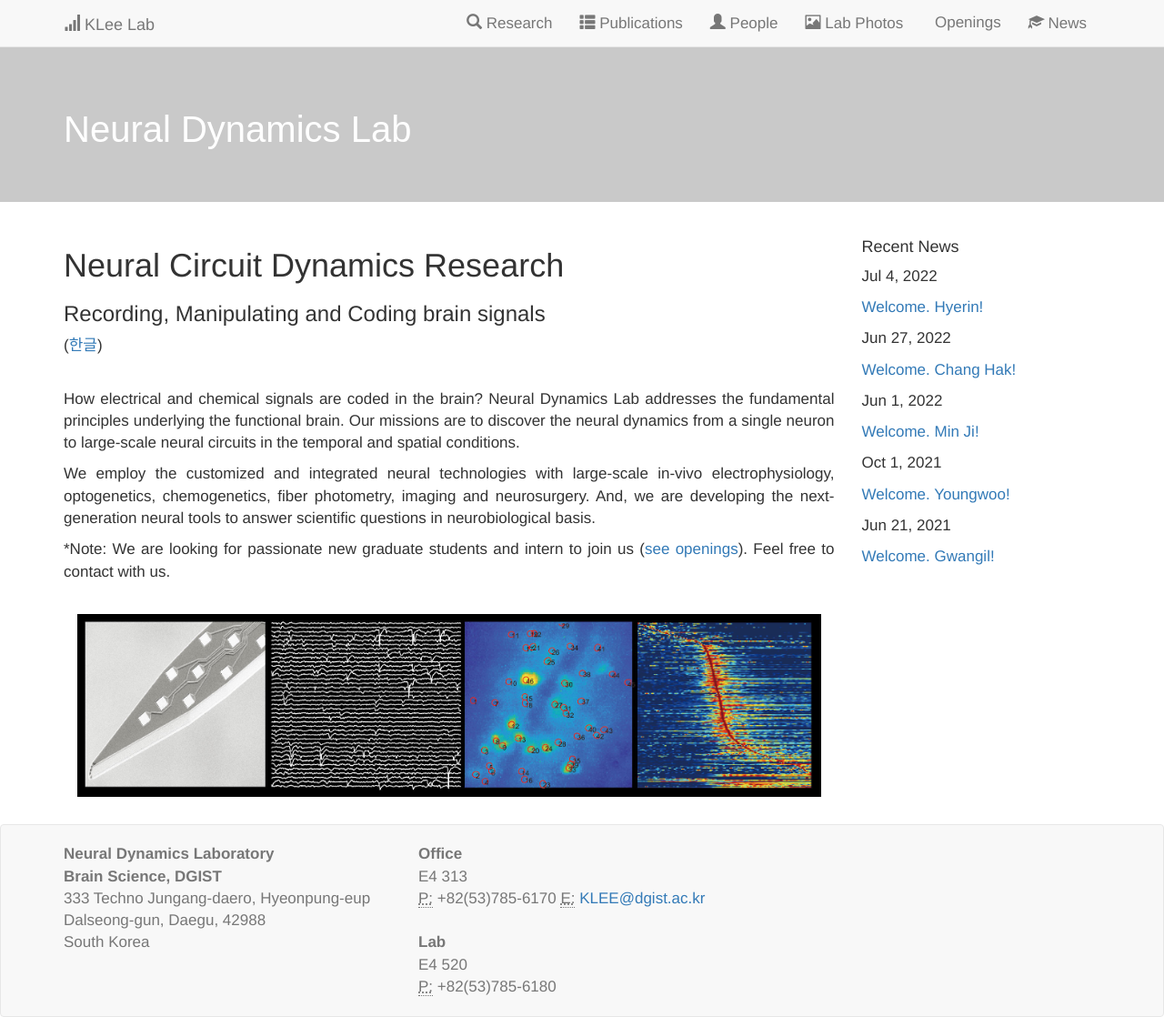
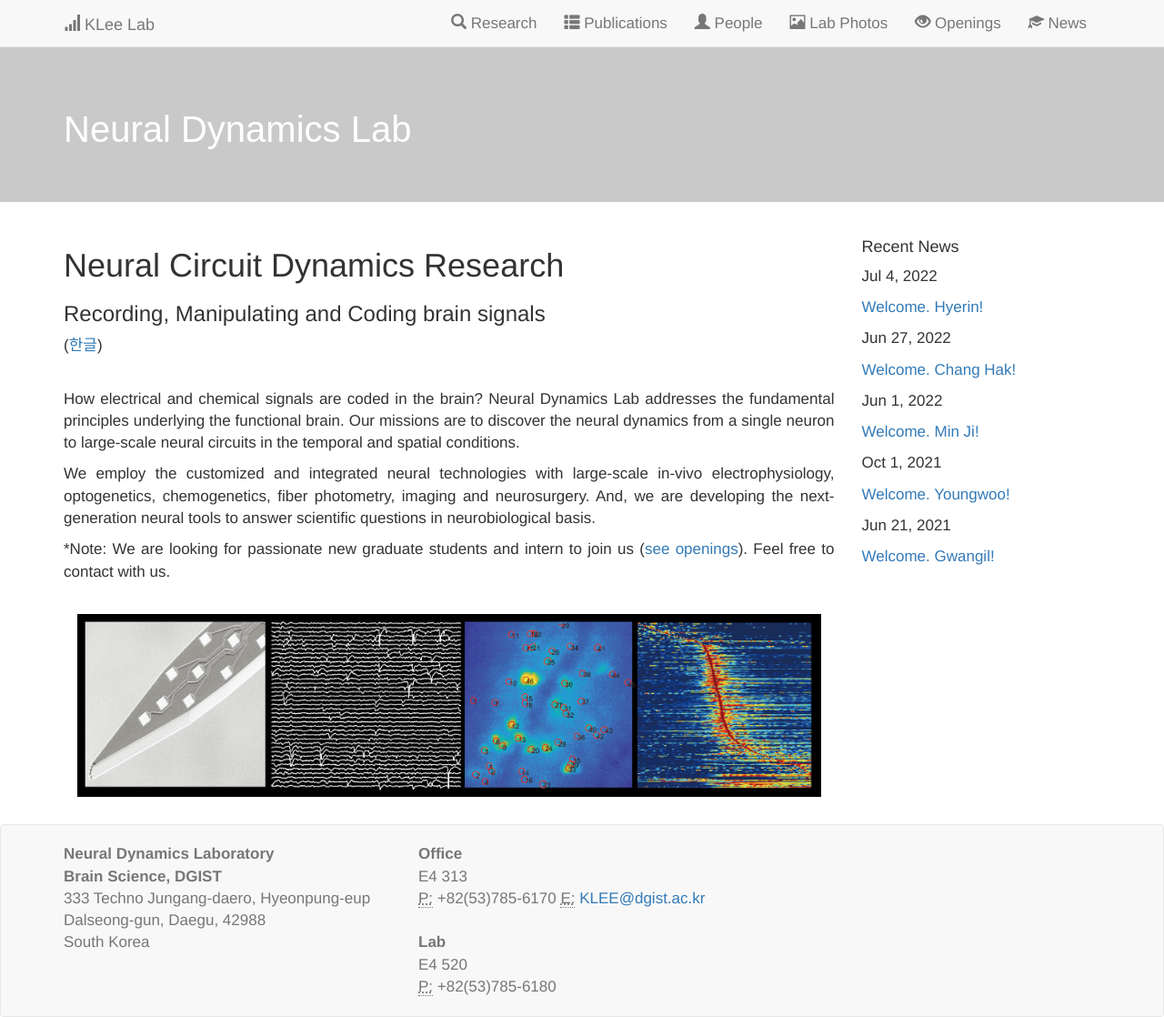
Before and after one commit to kleelab/kleelab.github.io, a Jekyll site: the page built from index.html, in a window 1280 px wide. Shown: the whole page at 91% size. Built offline with Jekyll 4.4.1, drawn with Linux system fonts in a browser that asks for light colours; nearby versions of some CDN libraries; a style sheet for code colours, icons or effects is not loaded.

Commit message:
Update header.html

```diff
--- a/_includes/header.html
+++ b/_includes/header.html
@@ -16,7 +16,7 @@
                 <li><a href="/people.html"><span class="glyphicon glyphicon-user" aria-hidden="true"></span>  People</a></li>
                 <!--<li><a href="/software.html"><span class="glyphicon glyphicon-camera" aria-hidden="true"></span>  Software</a></li>-->
                 <li><a href="/photos.html"><span class="glyphicon glyphicon-picture" aria-hidden="true"></span>  Lab Photos</a></li>
-                <li><a href="/joinus.html"><span class="glyphicon glyphicon-code-map-marker" aria-hidden="true"></span>  Openings</a></li>
+                <li><a href="/joinus.html"><span class="glyphicon glyphicon-eye-open" aria-hidden="true"></span>  Openings</a></li>
                 <!--<li><a href="/contact.html"><span class="glyphicon glyphicon-earphon" aria-hidden="true"></span> contact us</a></li>-->
                 <li><a href="/news/index.html"><span class="glyphicon glyphicon-education" aria-hidden="true"></span>  News</a></li>
             </ul>
```
